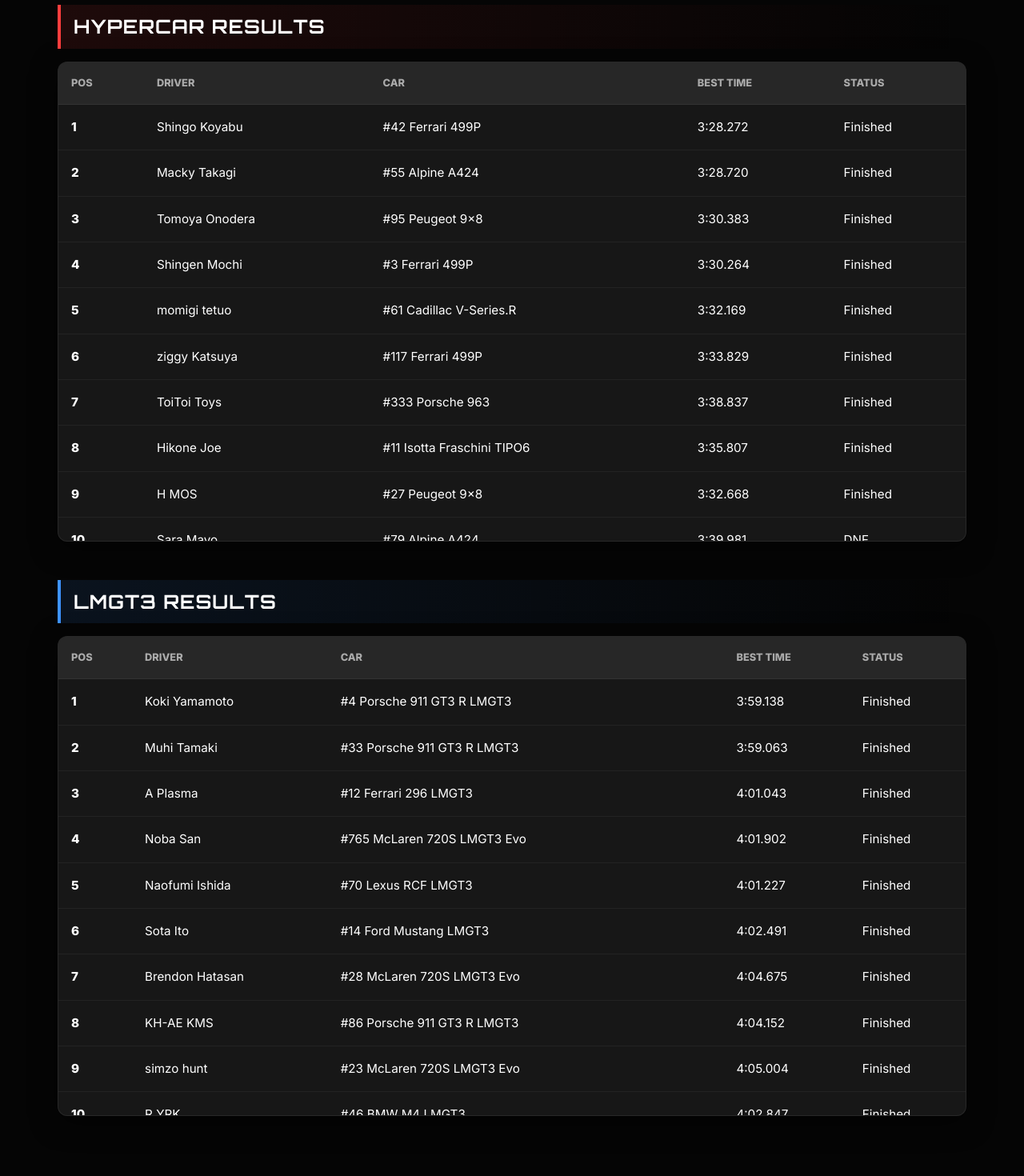
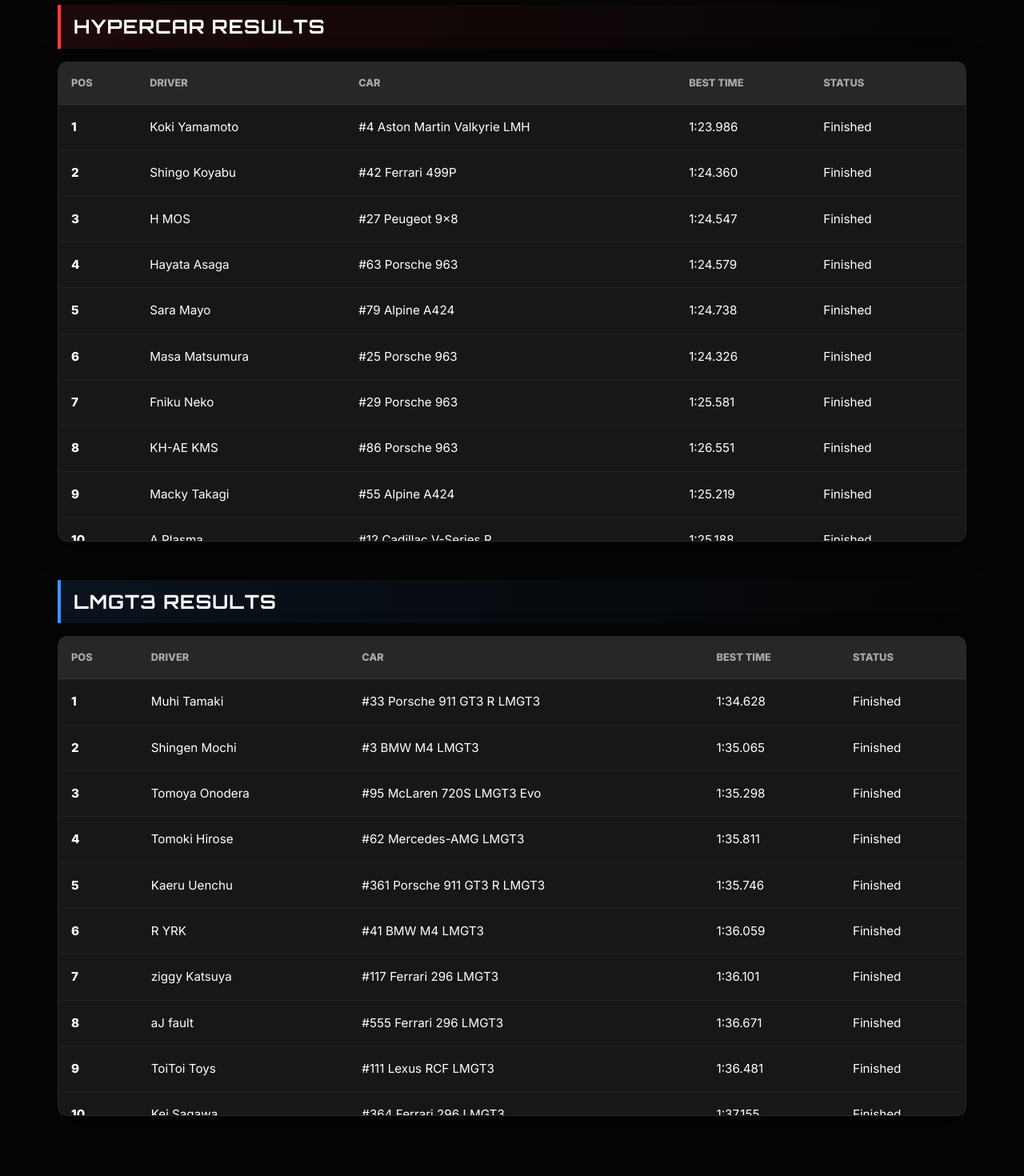
Before and after one commit to ciccida/wec-sprint-series, a React (Vite) app: page / in a window 1280 px wide. Shown: the part 3860-5330 px from the top of the page at 80% size. Built offline with nearby package versions, Linux system fonts and the light colour scheme.

Commit message:
Update Round 5 Race Results and Rankings

```diff
--- a/src/data/raceResults.js
+++ b/src/data/raceResults.js
@@ -956,5 +956,257 @@
             "gap": "DNF",
             "best": "3:39.981"
         }
+    ],
+    "5": [
+        {
+            "pos": "1",
+            "driver": "Koki Yamamoto",
+            "team": "Koki Yamamoto",
+            "car": "#4 Aston Martin Valkyrie LMH",
+            "category": "Hypercar",
+            "time": "31:12.577",
+            "gap": "-",
+            "best": "1:23.986"
+        },
+        {
+            "pos": "2",
+            "driver": "Shingo Koyabu",
+            "team": "Shingo Koyabu",
+            "car": "#42 Ferrari 499P",
+            "category": "Hypercar",
+            "time": "+13.580",
+            "gap": "+13.580",
+            "best": "1:24.360"
+        },
+        {
+            "pos": "3",
+            "driver": "H MOS",
+            "team": "H MOS",
+            "car": "#27 Peugeot 9x8",
+            "category": "Hypercar",
+            "time": "+14.780",
+            "gap": "+14.780",
+            "best": "1:24.547"
+        },
+        {
+            "pos": "4",
+            "driver": "Hayata Asaga",
+            "team": "Hayata Asaga",
+            "car": "#63 Porsche 963",
+            "category": "Hypercar",
+            "time": "+30.600",
+            "gap": "+30.600",
+            "best": "1:24.579"
+        },
+        {
+            "pos": "5",
+            "driver": "Sara Mayo",
+            "team": "Sara Mayo",
+            "car": "#79 Alpine A424",
+            "category": "Hypercar",
+            "time": "+31.060",
+            "gap": "+31.060",
+            "best": "1:24.738"
+        },
+        {
+            "pos": "6",
+            "driver": "Masa Matsumura",
+            "team": "Masa Matsumura",
+            "car": "#25 Porsche 963",
+            "category": "Hypercar",
+            "time": "+31.700",
+            "gap": "+31.700",
+            "best": "1:24.326"
+        },
+        {
+            "pos": "7",
+            "driver": "Fniku Neko",
+            "team": "Fniku Neko",
+            "car": "#29 Porsche 963",
+            "category": "Hypercar",
+            "time": "+51.220",
+            "gap": "+51.220",
+            "best": "1:25.581"
+        },
+        {
+            "pos": "8",
+            "driver": "KH-AE KMS",
+            "team": "KH-AE KMS",
+            "car": "#86 Porsche 963",
+            "category": "Hypercar",
+            "time": "+1:26.120",
+            "gap": "+1:26.120",
+            "best": "1:26.551"
+        },
+        {
+            "pos": "9",
+            "driver": "Macky Takagi",
+            "team": "Macky Takagi",
+            "car": "#55 Alpine A424",
+            "category": "Hypercar",
+            "time": "+1 lap  +6.860",
+            "gap": "+1 lap  +6.860",
+            "best": "1:25.219"
+        },
+        {
+            "pos": "10",
+            "driver": "A Plasma",
+            "team": "A Plasma",
+            "car": "#12 Cadillac V-Series.R",
+            "category": "Hypercar",
+            "time": "+1 lap  +42.840",
+            "gap": "+1 lap  +42.840",
+            "best": "1:25.188"
+        },
+        {
+            "pos": "11",
+            "driver": "Naofumi Ishida",
+            "team": "Naofumi Ishida",
+            "car": "#8 Toyota GR010",
+            "category": "Hypercar",
+            "time": "Accident",
+            "gap": "-",
+            "best": "1:25.489"
+        },
+        {
+            "pos": "12",
+            "driver": "Fusahiro Endo",
+            "team": "Fusahiro Endo",
+            "car": "#71 Ferrari 499P",
+            "category": "Hypercar",
+            "time": "Suspension",
+            "gap": "-",
+            "best": "1:25.033"
+        },
+        {
+            "pos": "1",
+            "driver": "Muhi Tamaki",
+            "team": "Muhi Tamaki",
+            "car": "#33 Porsche 911 GT3 R LMGT3",
+            "category": "LMGT3",
+            "time": "+2 laps  +40.660",
+            "gap": "-",
+            "best": "1:34.628"
+        },
+        {
+            "pos": "2",
+            "driver": "Shingen Mochi",
+            "team": "Shingen Mochi",
+            "car": "#3 BMW M4 LMGT3",
+            "category": "LMGT3",
+            "time": "+2 laps  +51.267",
+            "gap": "+2 laps  +51.267",
+            "best": "1:35.065"
+        },
+        {
+            "pos": "3",
+            "driver": "Tomoya Onodera",
+            "team": "Tomoya Onodera",
+            "car": "#95 McLaren 720S LMGT3 Evo",
+            "category": "LMGT3",
+            "time": "+2 laps  +51.940",
+            "gap": "+2 laps  +51.940",
+            "best": "1:35.298"
+        },
+        {
+            "pos": "4",
+            "driver": "Tomoki Hirose",
+            "team": "Tomoki Hirose",
+            "car": "#62 Mercedes-AMG LMGT3",
+            "category": "LMGT3",
+            "time": "+2 laps  +1:02.180",
+            "gap": "+2 laps  +1:02.180",
+            "best": "1:35.811"
+        },
+        {
+            "pos": "5",
+            "driver": "Kaeru Uenchu",
+            "team": "Kaeru Uenchu",
+            "car": "#361 Porsche 911 GT3 R LMGT3",
+            "category": "LMGT3",
+            "time": "+2 laps  +1:06.360",
+            "gap": "+2 laps  +1:06.360",
+            "best": "1:35.746"
+        },
+        {
+            "pos": "6",
+            "driver": "R YRK",
+            "team": "R YRK",
+            "car": "#41 BMW M4 LMGT3",
+            "category": "LMGT3",
+            "time": "+2 laps  +1:24.760",
+            "gap": "+2 laps  +1:24.760",
+            "best": "1:36.059"
+        },
+        {
+            "pos": "7",
+            "driver": "ziggy Katsuya",
+            "team": "ziggy Katsuya",
+            "car": "#117 Ferrari 296 LMGT3",
+            "category": "LMGT3",
+            "time": "+2 laps  +1:27.120",
+            "gap": "+2 laps  +1:27.120",
+            "best": "1:36.101"
+        },
+        {
+            "pos": "8",
+            "driver": "aJ fault",
+            "team": "aJ fault",
+            "car": "#555 Ferrari 296 LMGT3",
+            "category": "LMGT3",
+            "time": "+2 laps  +1:28.020",
+            "gap": "+2 laps  +1:28.020",
+            "best": "1:36.671"
+        },
+        {
+            "pos": "9",
+            "driver": "ToiToi Toys",
+            "team": "ToiToi Toys",
+            "car": "#111 Lexus RCF LMGT3",
+            "category": "LMGT3",
+            "time": "+2 laps  +1:28.660",
+            "gap": "+2 laps  +1:28.660",
+            "best": "1:36.481"
+        },
+        {
+            "pos": "10",
+            "driver": "Kei Sagawa",
+            "team": "Kei Sagawa",
+            "car": "#364 Ferrari 296 LMGT3",
+            "category": "LMGT3",
+            "time": "+3 laps  +11.760",
+            "gap": "+3 laps  +11.760",
+            "best": "1:37.155"
+        },
+        {
+            "pos": "11",
+            "driver": "simzo hunt",
+            "team": "simzo hunt",
+            "car": "#23 McLaren 720S LMGT3 Evo",
+            "category": "LMGT3",
+            "time": "+3 laps  +14.980",
+            "gap": "+3 laps  +14.980",
+            "best": "1:36.762"
+        },
+        {
+            "pos": "12",
+            "driver": "milfoil strike",
+            "team": "milfoil strike",
+            "car": "#91 McLaren 720S LMGT3 Evo",
+            "category": "LMGT3",
+            "time": "+3 laps  +50.720",
+            "gap": "+3 laps  +50.720",
+            "best": "1:37.833"
+        },
+        {
+            "pos": "13",
+            "driver": "Rapid Tuyopon",
+            "team": "Rapid Tuyopon",
+            "car": "#87 McLaren 720S LMGT3 Evo",
+            "category": "LMGT3",
+            "time": "+7 laps  +15.740",
+            "gap": "+7 laps  +15.740",
+            "best": "1:35.702"
+        }
     ]
 };
--- a/src/data/ranking.js
+++ b/src/data/ranking.js
@@ -8,7 +8,7 @@
             25,
             18,
             25,
-            null,
+            25,
             null,
             null,
             null
@@ -23,22 +23,7 @@
             25,
             2,
             18,
-            null,
-            null,
-            null,
-            null
-        ]
-    },
-    {
-        "id": 3,
-        "rank": 3,
-        "name": "A Plasma",
-        "points": [
-            18,
-            null,
-            15,
-            15,
-            null,
+            25,
             null,
             null,
             null
@@ -46,29 +31,44 @@
     },
     {
         "id": 4,
-        "rank": 4,
+        "rank": 3,
         "name": "TOMOYA ONODERA",
         "points": [
             18,
             8,
             6,
             15,
-            null,
+            15,
             null,
             null,
             null
         ]
     },
     {
-        "id": 5,
+        "id": 10,
+        "rank": 4,
+        "name": "Shingo Koyabu",
+        "points": [
+            null,
+            10,
+            null,
+            25,
+            18,
+            null,
+            null,
+            null
+        ]
+    },
+    {
+        "id": 7,
         "rank": 5,
-        "name": "Macky Takagi",
+        "name": "Hayata Asaga",
         "points": [
-            12,
+            null,
+            15,
+            25,
             null,
             12,
-            18,
-            null,
             null,
             null,
             null
@@ -83,22 +83,52 @@
             15,
             25,
             1,
-            null,
+            10,
             null,
             null,
             null
         ]
     },
     {
-        "id": 7,
+        "id": 11,
         "rank": 7,
-        "name": "Hayata Asaga",
+        "name": "Shingen Mochi",
         "points": [
+            10,
+            6,
+            4,
+            12,
+            18,
+            null,
+            null,
+            null
+        ]
+    },
+    {
+        "id": 3,
+        "rank": 8,
+        "name": "A Plasma",
+        "points": [
+            18,
             null,
             15,
-            25,
+            15,
+            1,
             null,
             null,
+            null
+        ]
+    },
+    {
+        "id": 5,
+        "rank": 9,
+        "name": "Macky Takagi",
+        "points": [
+            12,
+            null,
+            12,
+            18,
+            2,
             null,
             null,
             null
@@ -106,7 +136,7 @@
     },
     {
         "id": 8,
-        "rank": 7,
+        "rank": 10,
         "name": "Nobasan",
         "points": [
             null,
@@ -121,43 +151,13 @@
     },
     {
         "id": 9,
-        "rank": 9,
+        "rank": 11,
         "name": "SOTA ITO",
         "points": [
             10,
             18,
             null,
             8,
-            null,
-            null,
-            null,
-            null
-        ]
-    },
-    {
-        "id": 10,
-        "rank": 10,
-        "name": "Shingo Koyabu",
-        "points": [
-            null,
-            10,
-            null,
-            25,
-            null,
-            null,
-            null,
-            null
-        ]
-    },
-    {
-        "id": 11,
-        "rank": 11,
-        "name": "Shingen Mochi",
-        "points": [
-            10,
-            6,
-            4,
-            12,
             null,
             null,
             null,
@@ -173,7 +173,7 @@
             null,
             12,
             8,
-            null,
+            6,
             null,
             null,
             null
@@ -188,7 +188,22 @@
             12,
             null,
             null,
+            6,
             null,
+            null,
+            null
+        ]
+    },
+    {
+        "id": 17,
+        "rank": 14,
+        "name": "MASA MATSUMURA",
+        "points": [
+            null,
+            18,
+            1,
+            null,
+            8,
             null,
             null,
             null
@@ -196,7 +211,7 @@
     },
     {
         "id": 14,
-        "rank": 13,
+        "rank": 14,
         "name": "Daitou Hatsune",
         "points": [
             null,
@@ -211,7 +226,7 @@
     },
     {
         "id": 15,
-        "rank": 15,
+        "rank": 16,
         "name": "R.MIYAMOTO",
         "points": [
             12,
@@ -226,7 +241,7 @@
     },
     {
         "id": 16,
-        "rank": 16,
+        "rank": 17,
         "name": "momigi tetuo",
         "points": [
             6,
@@ -240,15 +255,30 @@
         ]
     },
     {
-        "id": 17,
-        "rank": 17,
-        "name": "MASA MATSUMURA",
+        "id": 19,
+        "rank": 18,
+        "name": "KH-KMS",
         "points": [
             null,
-            18,
-            1,
+            4,
+            6,
+            4,
+            4,
             null,
             null,
+            null
+        ]
+    },
+    {
+        "id": 30,
+        "rank": 19,
+        "name": "H.MOS",
+        "points": [
+            null,
+            null,
+            null,
+            2,
+            15,
             null,
             null,
             null
@@ -256,7 +286,7 @@
     },
     {
         "id": 18,
-        "rank": 18,
+        "rank": 20,
         "name": "satou naoto",
         "points": [
             15,
@@ -270,23 +300,8 @@
         ]
     },
     {
-        "id": 19,
-        "rank": 19,
-        "name": "KH-KMS",
-        "points": [
-            null,
-            4,
-            6,
-            4,
-            null,
-            null,
-            null,
-            null
-        ]
-    },
-    {
         "id": 20,
-        "rank": 19,
+        "rank": 21,
         "name": "Hikone Joe",
         "points": [
             null,
@@ -301,14 +316,14 @@
     },
     {
         "id": 21,
-        "rank": 19,
+        "rank": 21,
         "name": "simzo hunt",
         "points": [
             null,
             4,
             8,
             2,
-            null,
+            0,
             null,
             null,
             null
@@ -316,14 +331,44 @@
     },
     {
         "id": 22,
-        "rank": 22,
+        "rank": 21,
         "name": "TOITOI TOYS",
         "points": [
             6,
             null,
             null,
             6,
+            2,
             null,
+            null,
+            null
+        ]
+    },
+    {
+        "id": 28,
+        "rank": 24,
+        "name": "kaeru uenchu",
+        "points": [
+            1,
+            2,
+            null,
+            null,
+            10,
+            null,
+            null,
+            null
+        ]
+    },
+    {
+        "id": 39,
+        "rank": 25,
+        "name": "Tomoki Hirose",
+        "points": [
+            null,
+            null,
+            null,
+            null,
+            12,
             null,
             null,
             null
@@ -331,7 +376,7 @@
     },
     {
         "id": 23,
-        "rank": 23,
+        "rank": 26,
         "name": "Brendon Hatasan",
         "points": [
             4,
@@ -346,14 +391,14 @@
     },
     {
         "id": 24,
-        "rank": 24,
+        "rank": 27,
         "name": "Milfoil Strike",
         "points": [
             null,
             null,
             10,
             null,
-            null,
+            0,
             null,
             null,
             null
@@ -361,14 +406,14 @@
     },
     {
         "id": 25,
-        "rank": 24,
+        "rank": 27,
         "name": "Naofumi Ishida",
         "points": [
             null,
             null,
             null,
             10,
-            null,
+            0,
             null,
             null,
             null
@@ -376,14 +421,29 @@
     },
     {
         "id": 26,
-        "rank": 26,
+        "rank": 29,
         "name": "KEI SAGAWA",
         "points": [
             8,
             null,
             null,
             null,
+            1,
             null,
+            null,
+            null
+        ]
+    },
+    {
+        "id": 34,
+        "rank": 29,
+        "name": "YRK",
+        "points": [
+            null,
+            null,
+            null,
+            1,
+            8,
             null,
             null,
             null
@@ -391,29 +451,29 @@
     },
     {
         "id": 27,
-        "rank": 27,
+        "rank": 29,
         "name": "aJ fault",
         "points": [
             null,
             1,
             4,
             null,
-            null,
+            4,
             null,
             null,
             null
         ]
     },
     {
-        "id": 28,
-        "rank": 28,
-        "name": "kaeru uenchu",
+        "id": 31,
+        "rank": 32,
+        "name": "RAPID TUYOPON",
         "points": [
-            1,
+            null,
             2,
             null,
             null,
-            null,
+            0,
             null,
             null,
             null
@@ -421,7 +481,7 @@
     },
     {
         "id": 29,
-        "rank": 29,
+        "rank": 32,
         "name": "S Shippou",
         "points": [
             2,
@@ -435,38 +495,8 @@
         ]
     },
     {
-        "id": 30,
-        "rank": 29,
-        "name": "H.MOS",
-        "points": [
-            null,
-            null,
-            null,
-            2,
-            null,
-            null,
-            null,
-            null
-        ]
-    },
-    {
-        "id": 31,
-        "rank": 29,
-        "name": "RAPID TUYOPON",
-        "points": [
-            null,
-            2,
-            null,
-            null,
-            null,
-            null,
-            null,
-            null
-        ]
-    },
-    {
         "id": 32,
-        "rank": 29,
+        "rank": 32,
         "name": "Touya Sougetsu",
         "points": [
             null,
@@ -481,7 +511,7 @@
     },
     {
         "id": 33,
-        "rank": 33,
+        "rank": 35,
         "name": "YUKI GT",
         "points": [
             null,
@@ -495,24 +525,24 @@
         ]
     },
     {
-        "id": 34,
-        "rank": 33,
-        "name": "YRK",
+        "id": 38,
+        "rank": 36,
+        "name": "Fusahiro Endo",
         "points": [
             null,
             null,
             null,
-            1,
             null,
+            0,
             null,
             null,
             null
         ]
     },
     {
-        "id": 35,
-        "rank": 35,
-        "name": "Yoshinori Tokunou",
+        "id": 37,
+        "rank": 36,
+        "name": "K.Kishimoto",
         "points": [
             null,
             null,
@@ -526,7 +556,7 @@
     },
     {
         "id": 36,
-        "rank": 35,
+        "rank": 36,
         "name": "Seth Koganeya",
         "points": [
             null,
@@ -540,9 +570,9 @@
         ]
     },
     {
-        "id": 37,
-        "rank": 35,
-        "name": "K.Kishimoto",
+        "id": 35,
+        "rank": 36,
+        "name": "Yoshinori Tokunou",
         "points": [
             null,
             null,
@@ -557,12 +587,52 @@
 ];
 
 export const rounds = [
-    { "id": 1, "name": "Rd.1", "venue": "Lusail", "date": "1/17" },
-    { "id": 2, "name": "Rd.2", "venue": "Imola", "date": "1/31" },
-    { "id": 3, "name": "Rd.3", "venue": "Spa", "date": "2/14" },
-    { "id": 4, "name": "Rd.4", "venue": "Le Mans", "date": "2/28" },
-    { "id": 5, "name": "Rd.5", "venue": "Interlagos", "date": "3/14" },
-    { "id": 6, "name": "Rd.6", "venue": "COTA", "date": "3/28" },
-    { "id": 7, "name": "Rd.7", "venue": "Fuji", "date": "4/11" },
-    { "id": 8, "name": "Rd.8", "venue": "Bahrain", "date": "4/25" }
+    {
+        "id": 1,
+        "name": "Rd.1",
+        "venue": "Lusail",
+        "date": "1/17"
+    },
+    {
+        "id": 2,
+        "name": "Rd.2",
+        "venue": "Imola",
+        "date": "1/31"
+    },
+    {
+        "id": 3,
+        "name": "Rd.3",
+        "venue": "Spa",
+        "date": "2/14"
+    },
+    {
+        "id": 4,
+        "name": "Rd.4",
+        "venue": "Le Mans",
+        "date": "2/28"
+    },
+    {
+        "id": 5,
+        "name": "Rd.5",
+        "venue": "Interlagos",
+        "date": "3/14"
+    },
+    {
+        "id": 6,
+        "name": "Rd.6",
+        "venue": "COTA",
+        "date": "3/28"
+    },
+    {
+        "id": 7,
+        "name": "Rd.7",
+        "venue": "Fuji",
+        "date": "4/11"
+    },
+    {
+        "id": 8,
+        "name": "Rd.8",
+        "venue": "Bahrain",
+        "date": "4/25"
+    }
 ];
--- a/src/pages/Home.jsx
+++ b/src/pages/Home.jsx
@@ -12,7 +12,7 @@
 import Sponsors from '../components/Sponsors';
 
 const Home = () => {
-    const [selectedRound, setSelectedRound] = useState(4);
+    const [selectedRound, setSelectedRound] = useState(5);
     const { hash } = useLocation();
 
     useEffect(() => {
@@ -31,7 +31,8 @@
         1: "Rd.1 Lusail",
         2: "Rd.2 Imola",
         3: "Rd.3 Spa",
-        4: "Rd.4 Le Mans"
+        4: "Rd.4 Le Mans",
+        5: "Rd.5 Interlagos"
     };
 
     return (
```
